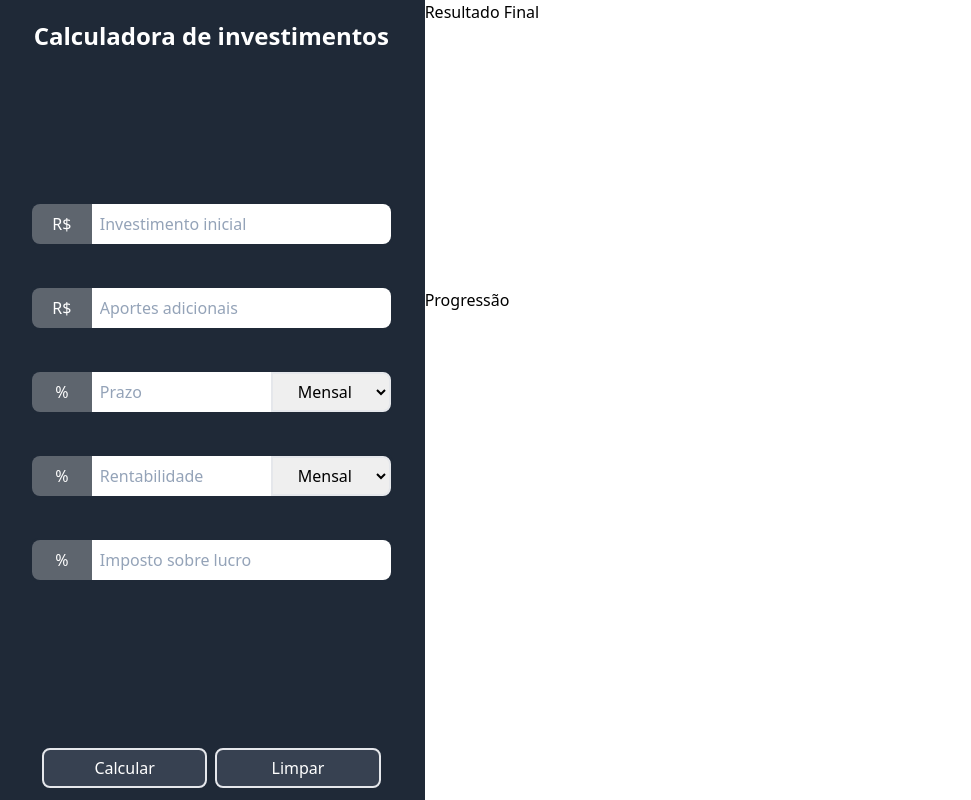
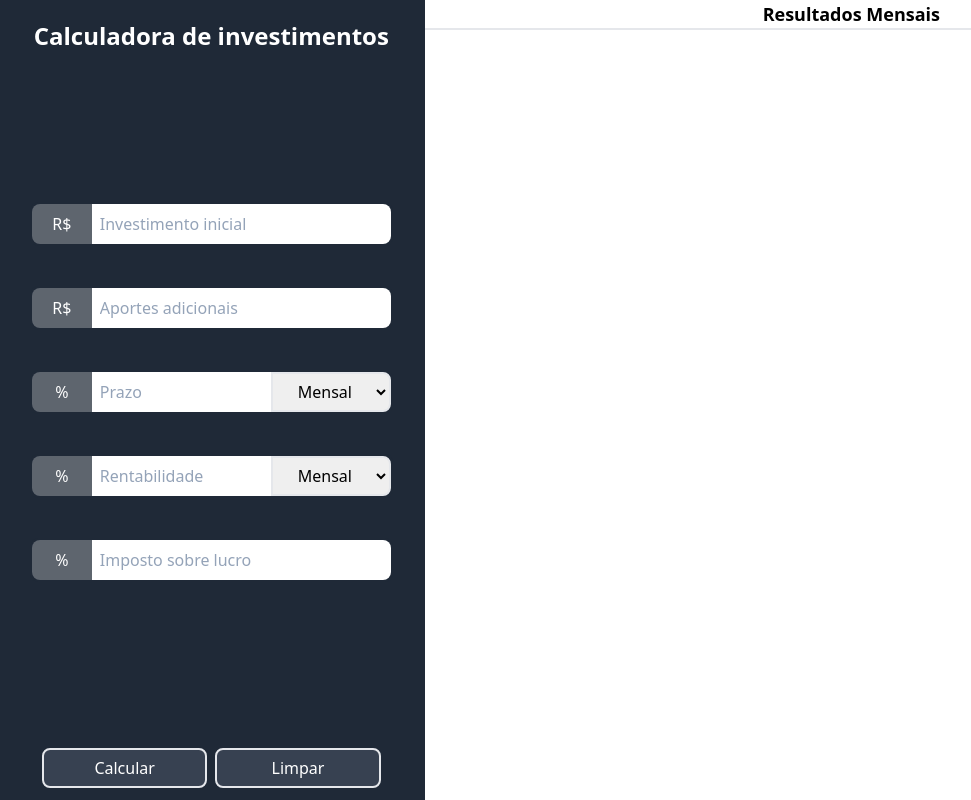
Before and after one commit to kenidydarosa/CalculadoraInvestimentos, a website built with Vite: page index.html in a window 1280 px wide. Shown: the whole page, without its empty margins (2-973 px from the left). Built offline with nearby package versions, Linux system fonts and the light colour scheme.

Commit message:
problema de conflito resolvido

```diff
--- a/index.html
+++ b/index.html
@@ -133,16 +133,21 @@
         </button>
       </div>
     </aside>
-    <main>
-      <section id="charts-container" class="h-full">
-        <div class="h-[36dvh]">
-          <p>Resultado Final</p>
+    <main class="row-span-2 col-span-2">
+      <!-- <section id="charts-container" class="h-full">
+        <div class="h-[40%] flex flex-col items-center pb-10">
+          <p class="font-bold text-lg">Resultado Final</p>
           <canvas id="final-money-distribution"></canvas>
         </div>
-        <div class="h-[56dvh]">
-          <p>Progressão</p>
+        <div class="h-[50%] flex flex-col items-center">
+          <p class="font-bold text-lg">Progressão</p>
           <canvas id="progression"></canvas>
         </div>
+      </section> -->
+      <section id="table-container" class="h-full overflow-y-auto">
+        <p class="font-bold text-lg text-center">Resultados Mensais</p>
+        <table id="results-table" class="w-full max-h-full border border-separate">
+        </table>
       </section>
     </main>
     <script type="module" src="./main.js"></script>
```
